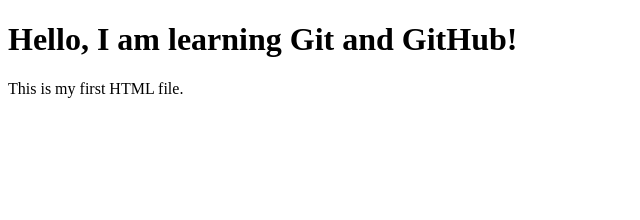
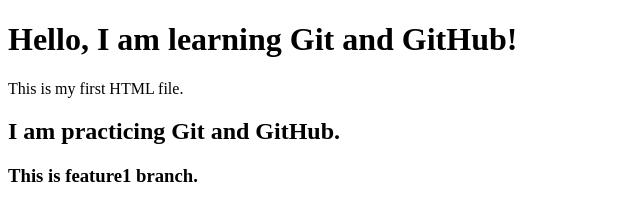
Before and after one commit to labhshetwarsakshi068-hash/devops-learning, a plain HTML site: page index.html in a window 1280 px wide. Shown: the whole page, without its empty margins (0-640 px from the left). Drawn offline with Linux system fonts and the light colour scheme.

Commit message:
updated feature1 branch

```diff
--- a/index.html
+++ b/index.html
@@ -6,5 +6,7 @@
 <body>
     <h1>Hello, I am learning Git and GitHub!</h1>
     <p>This is my first HTML file.</p>
+    <h2>I am practicing Git and GitHub.</h2>
+    <h3>This is feature1 branch.</h3>
 </body>
 </html>
```
